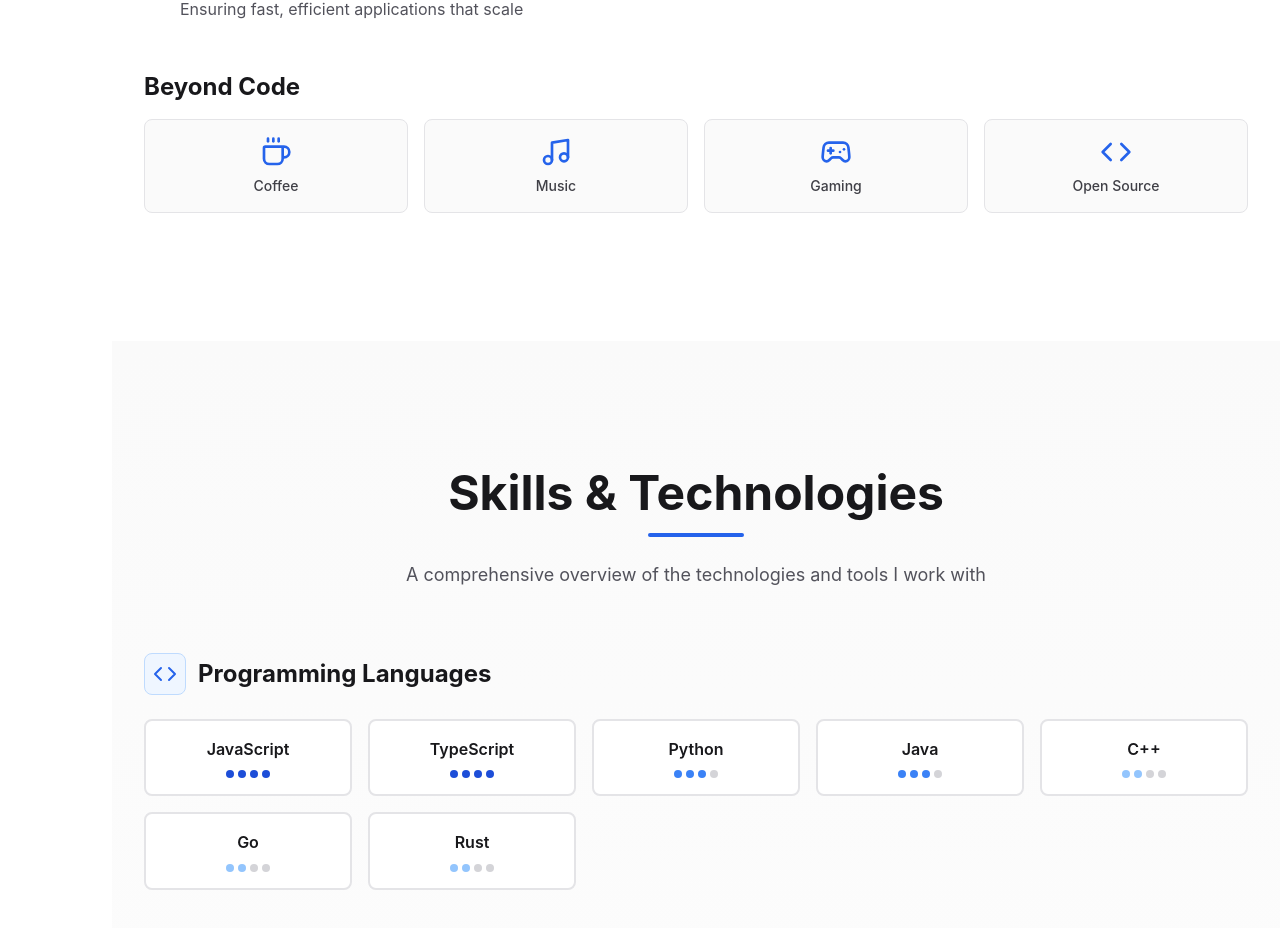
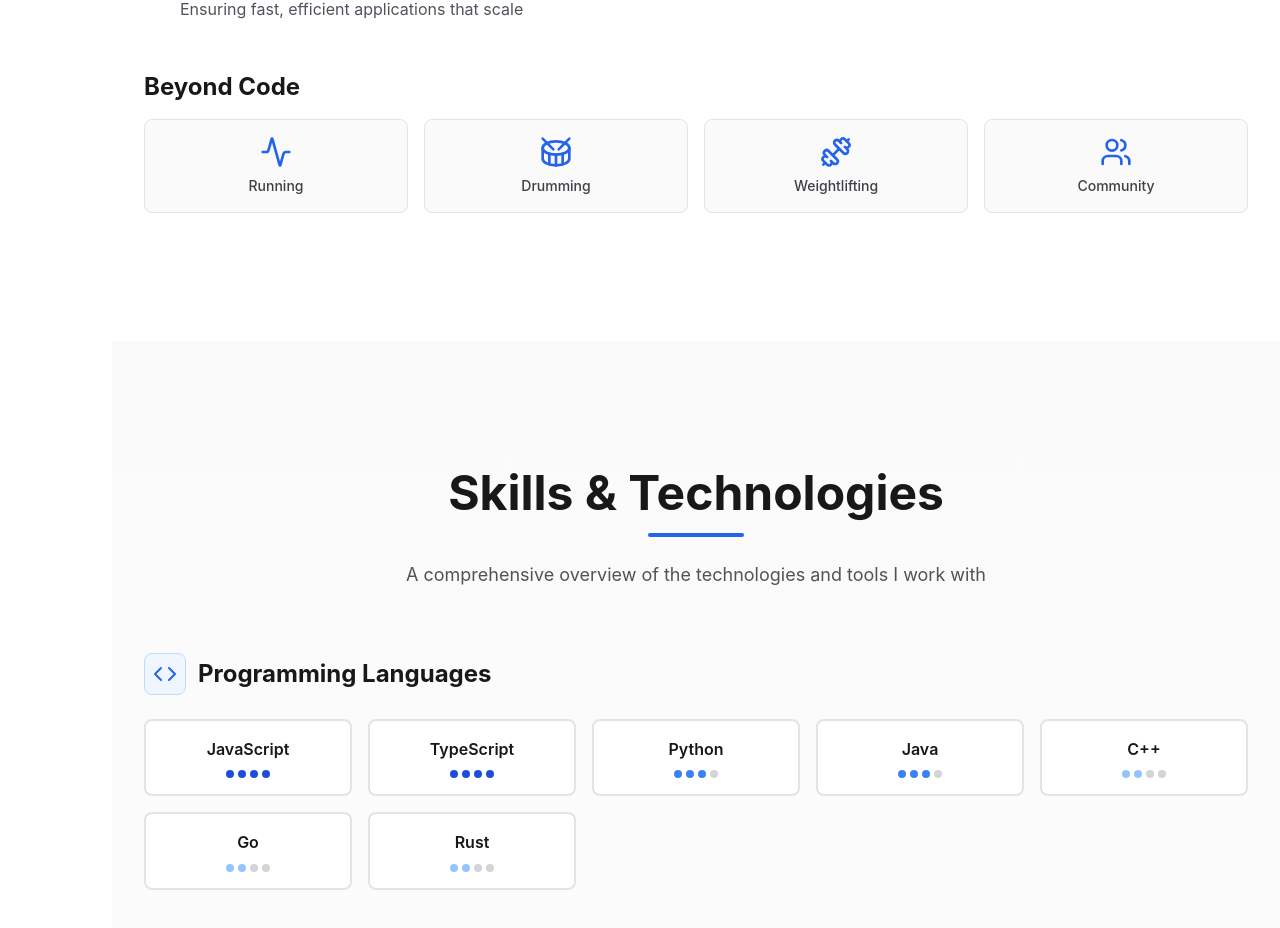
Before and after one commit to mitchellnkeo/portfolio, a React (Vite) app: page / in a window 1280 px wide. Shown: the part 1957-2885 px from the top of the page. Built offline with nearby package versions, Linux system fonts and the light colour scheme.

Commit message:
Beyond code

```diff
--- a/src/components/sections/About.tsx
+++ b/src/components/sections/About.tsx
@@ -1,4 +1,4 @@
-import { Code, Coffee, Gamepad2, Music } from 'lucide-react';
+import { Code, Activity, Drum, Dumbbell, Users } from 'lucide-react';
 import ScrollFadeIn from '../common/ScrollFadeIn';
 import servicePicture from '../../assets/images/Service_Picture.jpg';
 import mentoringImage from '../../assets/images/Mentoring.JPG';
@@ -152,20 +152,20 @@ export default function About() {
           <h3 className="text-2xl font-bold text-neutral-900 dark:text-white">Beyond Code</h3>
           <div className="grid grid-cols-2 sm:grid-cols-4 gap-4">
             <div className="flex flex-col items-center p-4 rounded-lg bg-neutral-50 dark:bg-neutral-800 hover:bg-neutral-100 dark:hover:bg-neutral-700 transition-colors group border border-neutral-200 dark:border-neutral-700">
-              <Coffee className="w-8 h-8 text-primary-600 dark:text-primary-400 mb-2 group-hover:scale-110 transition-transform" />
-              <span className="text-sm font-medium text-neutral-700 dark:text-neutral-300">Coffee</span>
+              <Activity className="w-8 h-8 text-primary-600 dark:text-primary-400 mb-2 group-hover:scale-110 transition-transform" />
+              <span className="text-sm font-medium text-neutral-700 dark:text-neutral-300">Running</span>
             </div>
             <div className="flex flex-col items-center p-4 rounded-lg bg-neutral-50 dark:bg-neutral-800 hover:bg-neutral-100 dark:hover:bg-neutral-700 transition-colors group border border-neutral-200 dark:border-neutral-700">
-              <Music className="w-8 h-8 text-primary-600 dark:text-primary-400 mb-2 group-hover:scale-110 transition-transform" />
-              <span className="text-sm font-medium text-neutral-700 dark:text-neutral-300">Music</span>
+              <Drum className="w-8 h-8 text-primary-600 dark:text-primary-400 mb-2 group-hover:scale-110 transition-transform" />
+              <span className="text-sm font-medium text-neutral-700 dark:text-neutral-300">Drumming</span>
             </div>
             <div className="flex flex-col items-center p-4 rounded-lg bg-neutral-50 dark:bg-neutral-800 hover:bg-neutral-100 dark:hover:bg-neutral-700 transition-colors group border border-neutral-200 dark:border-neutral-700">
-              <Gamepad2 className="w-8 h-8 text-primary-600 dark:text-primary-400 mb-2 group-hover:scale-110 transition-transform" />
-              <span className="text-sm font-medium text-neutral-700 dark:text-neutral-300">Gaming</span>
+              <Dumbbell className="w-8 h-8 text-primary-600 dark:text-primary-400 mb-2 group-hover:scale-110 transition-transform" />
+              <span className="text-sm font-medium text-neutral-700 dark:text-neutral-300">Weightlifting</span>
             </div>
             <div className="flex flex-col items-center p-4 rounded-lg bg-neutral-50 dark:bg-neutral-800 hover:bg-neutral-100 dark:hover:bg-neutral-700 transition-colors group border border-neutral-200 dark:border-neutral-700">
-              <Code className="w-8 h-8 text-primary-600 dark:text-primary-400 mb-2 group-hover:scale-110 transition-transform" />
-              <span className="text-sm font-medium text-neutral-700 dark:text-neutral-300">Open Source</span>
+              <Users className="w-8 h-8 text-primary-600 dark:text-primary-400 mb-2 group-hover:scale-110 transition-transform" />
+              <span className="text-sm font-medium text-neutral-700 dark:text-neutral-300">Community</span>
             </div>
           </div>
         </div>
```
